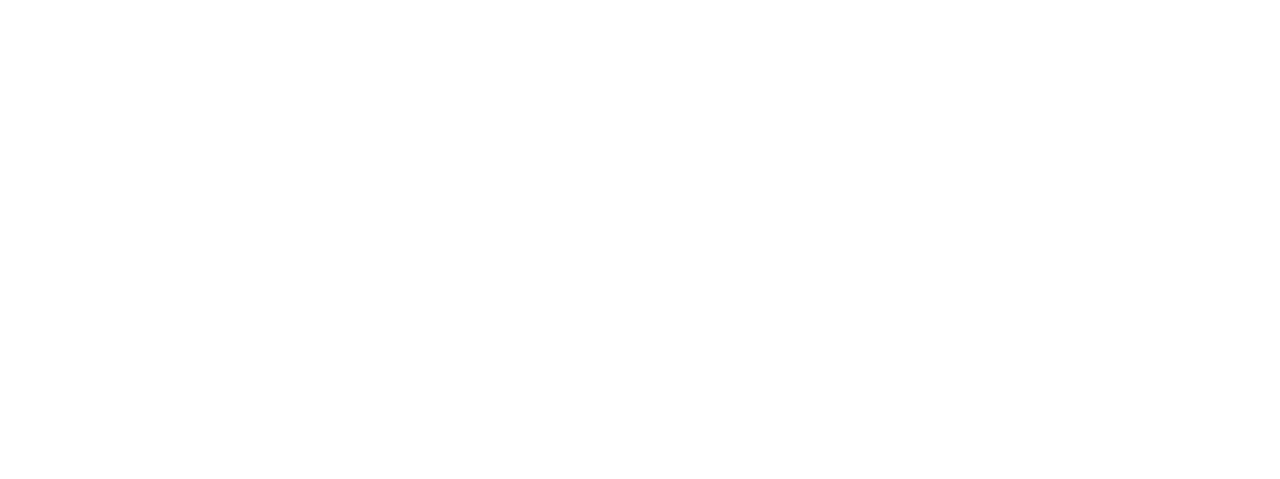
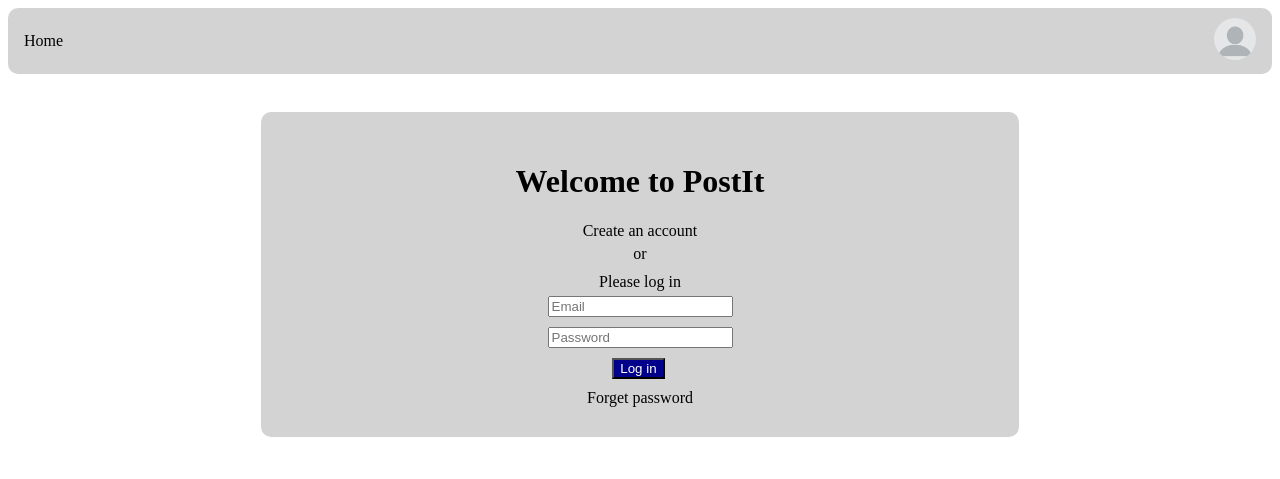
Before and after one commit to 54ndrq/WAD, a plain HTML site: page login.html in a window 1280 px wide. Drawn offline with Linux system fonts and the light colour scheme.

Commit message:
added login page

```diff
--- a/login.html
+++ b/login.html
@@ -0,0 +1,42 @@
+<!DOCTYPE html>
+<html lang="en">
+<head>
+    <meta charset="UTF-8" />
+    <meta name="viewport" content="width=device-width, initial-scale=1.0" />
+    <link rel="icon" href="res/images/favicon.ico" />
+    <link rel="stylesheet" href="res/css/style.css" />
+    <title>Login</title>
+</head>
+<body>
+<header>
+    <ul>
+        <li><a href="index.html">Home</a></li>
+        <li><a href="login.html">
+                <img src="res/images/login.png"
+                        alt="login"
+                        style="width: 42px; height: 42px"
+                />
+            </a>
+        </li>
+    </ul>
+</header>
+<div class="login-container">
+    <h1> Welcome to PostIt</h1>
+    <a href="index.html"> Create an account</a>
+    <p>or</p>
+    <p>Please log in</p>
+    <form action="index.html">
+        <div class="form-content">
+            <input type="email" placeholder="Email" required>
+        </div>
+        <div class="form-content">
+            <input type="password" placeholder="Password" required>
+        </div>
+        <div class="form-content">
+            <input type="submit" value="Log in" class="login-button">
+        </div>
+    </form>
+    <a href="index.html"> Forget password</a>
+</div>
+</body>
+</html>
--- a/res/css/style.css
+++ b/res/css/style.css
@@ -108,3 +108,30 @@ footer {
   height: 36px;
   cursor: pointer;
 }
+
+.login-container {
+    display: flex;
+    flex-direction: column;
+    background-color: lightgray;
+    padding: 30px 20px;
+    margin: 3% 20%;
+    border-radius: 10px;
+    align-items: center;
+}
+.form-content {
+    display: flex;
+    align-items: center;
+    margin-bottom: 10px;
+}
+.login-button {
+    background-color: darkblue;
+    color: white;
+    margin-left: 35%;
+    cursor: pointer;
+}
+.login-button:hover {
+    background-color: blue;
+}
+.login-container p {
+    margin: 5px;
+}
```
Also changed, not shown: index.html (+1 -1 lines), 1 other file.
